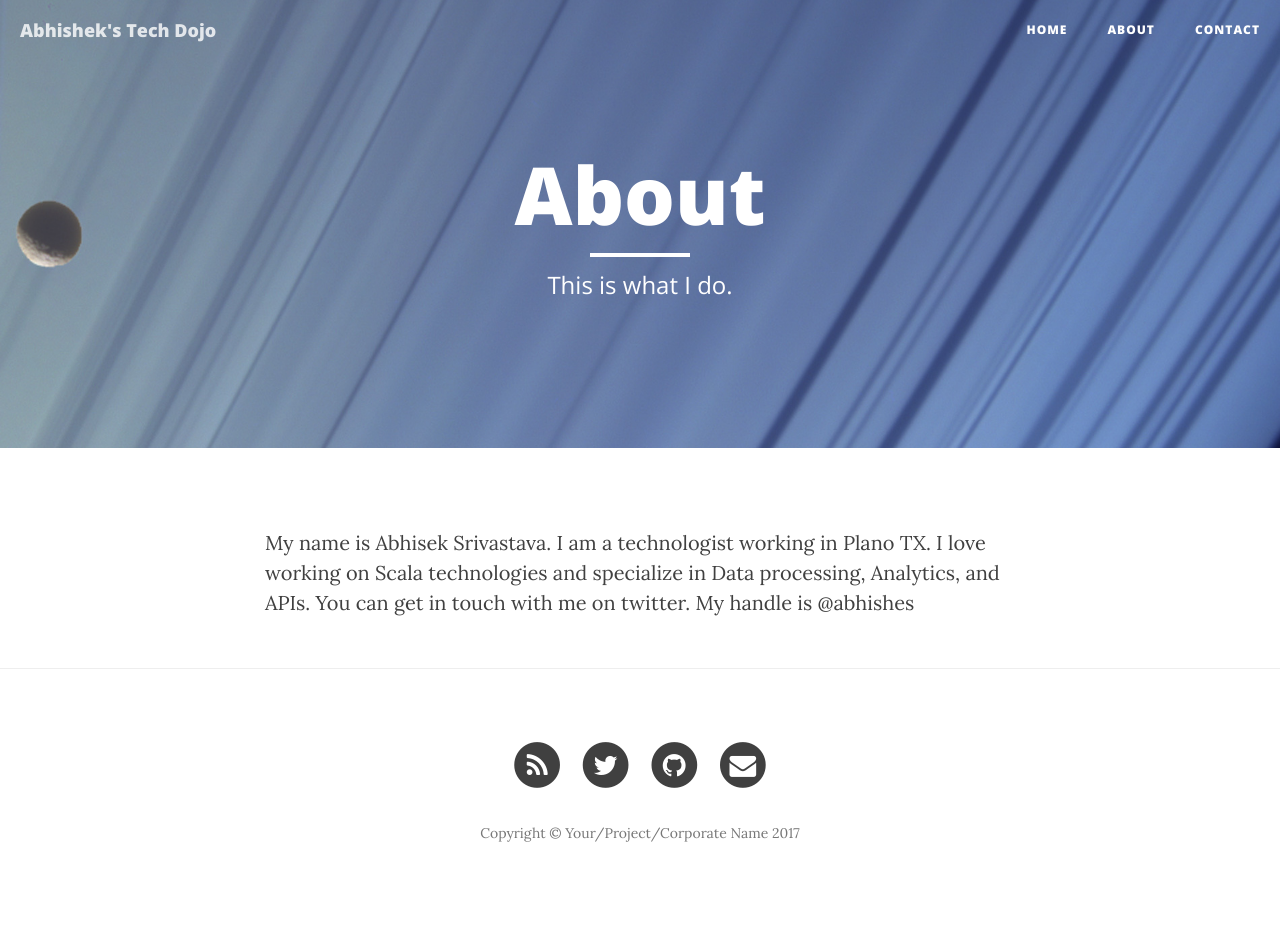
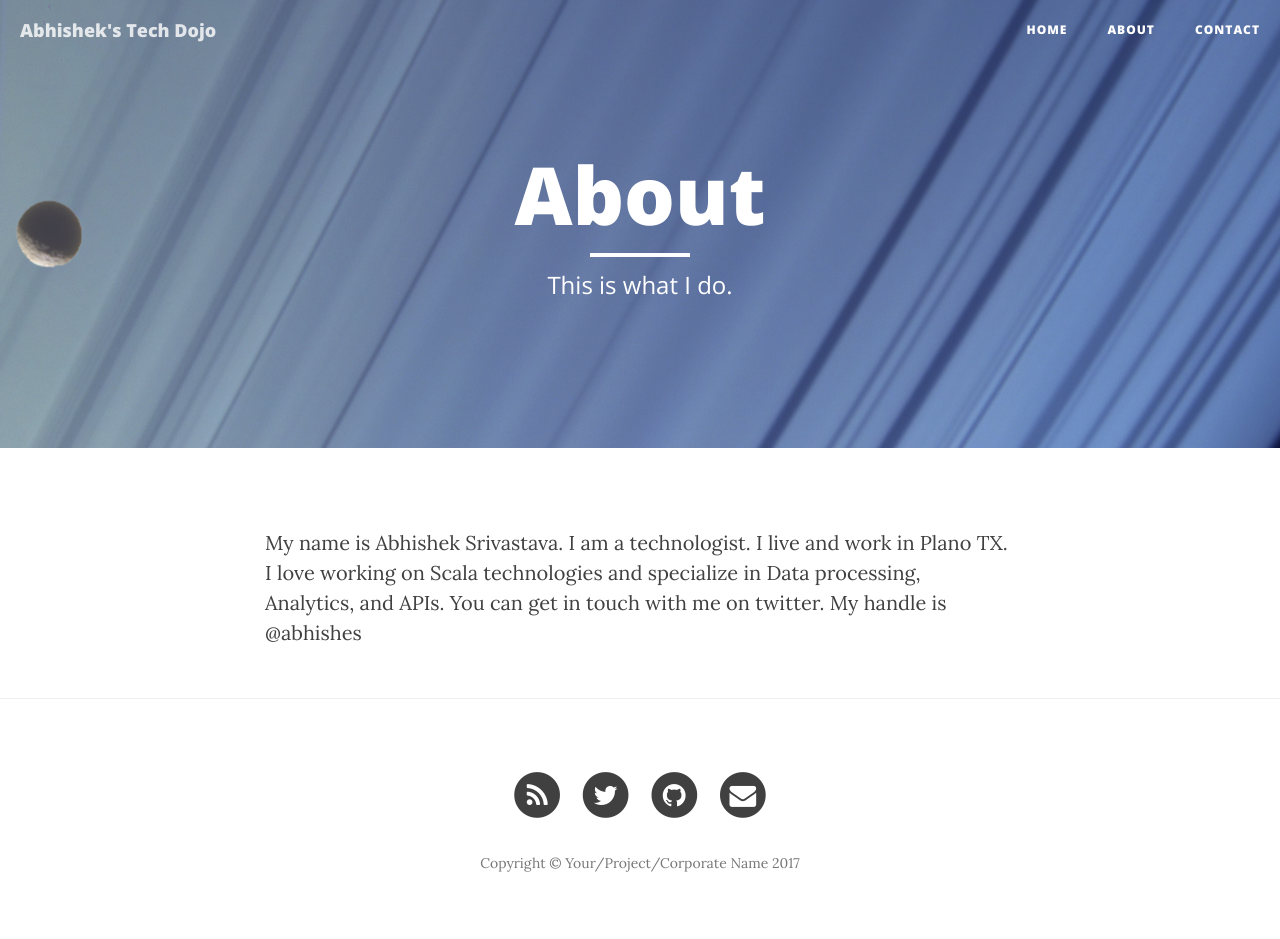
Before and after one commit to abhsrivastava/abhsrivastava.github.io, a Jekyll site: the page built from about.html, in a window 1280 px wide. Built offline with Jekyll 4.4.1, drawn with Linux system fonts in a browser that asks for light colours; nearby versions of some CDN libraries; before the commit the page ends 909 px from its top, so only the background shows below that.

Commit message:
fixed typo

```diff
--- a/about.html
+++ b/about.html
@@ -6,7 +6,7 @@
 ---
 
 <p>
-My name is Abhisek Srivastava. I am a technologist working in Plano TX. I love working on Scala technologies and specialize in Data processing, Analytics, and APIs.
+My name is Abhishek Srivastava. I am a technologist. I live and work in Plano TX. I love working on Scala technologies and specialize in Data processing, Analytics, and APIs.
 
 You can get in touch with me on twitter. My handle is @abhishes
 
```
